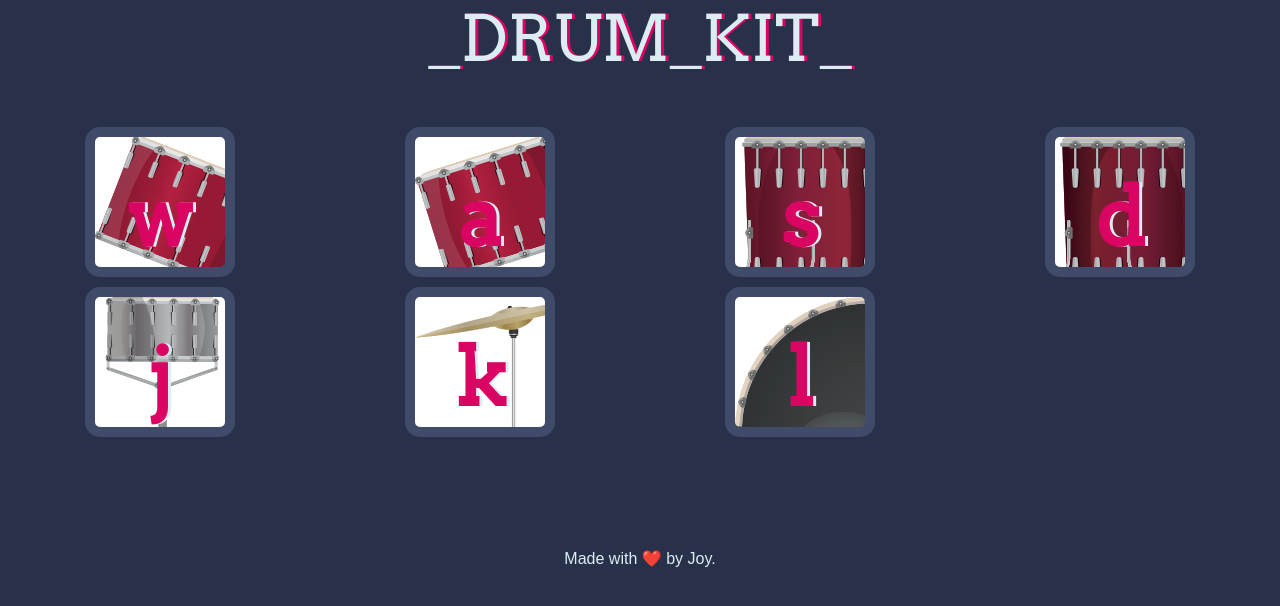
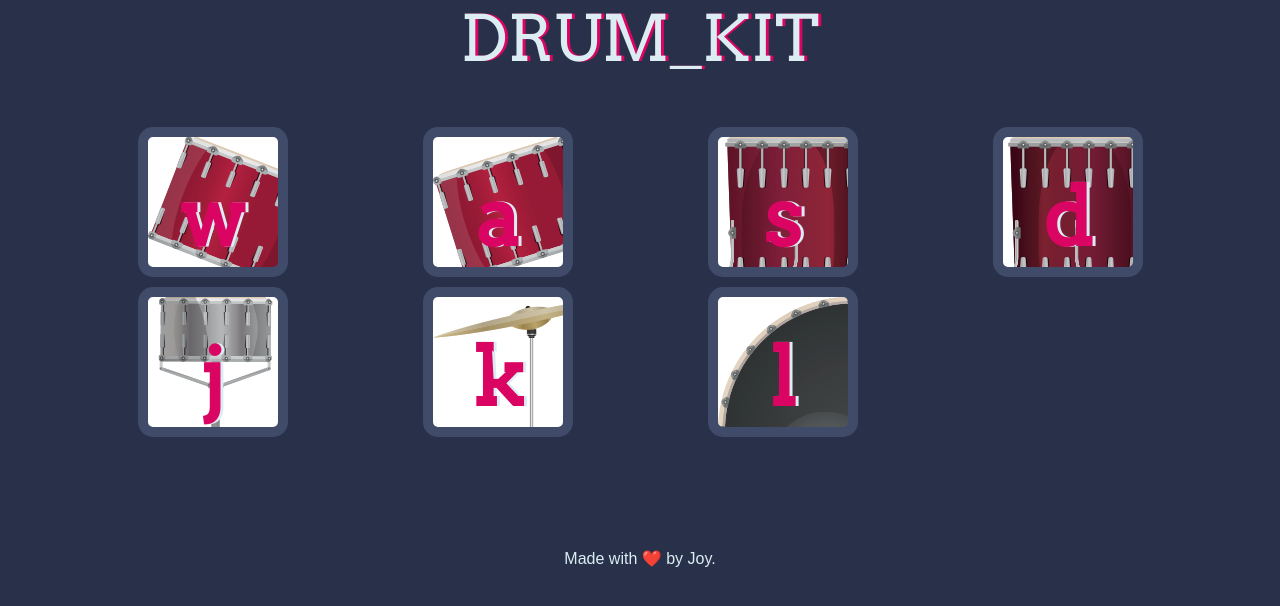
Before and after one commit to Joy-Prince/Drum-Kit, a plain HTML site: page index.html in a window 1280 px wide. Drawn offline with nearby package versions, Linux system fonts and the light colour scheme.

Commit message:
Drum-Kit

```diff
--- a/index.html
+++ b/index.html
@@ -1,25 +1,29 @@
 <!DOCTYPE html>
-<html lang="en" dir="ltr">
-
+<html>
 <head>
 	<meta charset="utf-8">
-  <title>Drum Kit</title>
+	<meta name="viewport" content="width=device-width, initial-scale=1">
+	<title>Drum-Kit</title>
 
-  <link rel="stylesheet" href="styles.css">
+	<link rel="stylesheet" type="text/css" href="styles.css">
+	 <!--Bootstrap Icons-->
+  	<link rel="stylesheet" href="https://cdn.jsdelivr.net/npm/bootstrap-icons@1.5.0/font/bootstrap-icons.css">
 
-  <link href="https://cdn.jsdelivr.net/npm/bootstrap@5.1.3/dist/css/bootstrap.min.css" rel="stylesheet" integrity="sha384-1BmE4kWBq78iYhFldvKuhfTAU6auU8tT94WrHftjDbrCEXSU1oBoqyl2QvZ6jIW3" crossorigin="anonymous">
+  	<!-- Bootstrap Style-->
+  	<link href="https://cdn.jsdelivr.net/npm/bootstrap@5.1.3/dist/css/bootstrap.min.css" rel="stylesheet">
+  	<link href="https://cdn.jsdelivr.net/npm/bootstrap@5.1.1/dist/css/bootstrap.min.css" rel="stylesheet">
+  	<link rel='stylesheet' id='bs_css-css'  href='https://ajax.aspnetcdn.com/ajax/bootstrap/4.6.0/css/bootstrap.min.css'
+  	type='text/css' media='all' />
+
+  	<link rel="stylesheet" href="https://unpkg.com/aos@next/dist/aos.css" />
 
   	<link href="https://fonts.googleapis.com/css?family=Arvo" rel="stylesheet">
 </head>
-
 <body id="body">
-
 	<div class="container-fluid">
-    <h1 id="title">_DRUM_KIT_</h1>
+		 <h1 id="title">DRUM_KIT</h1>
 	</div>
-
-
-  <div class="container-fluid">
+	<div class="container">
 		<div class="row">
 			<div class="col-12 col-sm-4 col-md-4 col-lg-3">
         		<button class="w drum">w</button>
@@ -45,14 +49,19 @@
 		</div>
 	</div>
 
-
-
 	<footer>
     	Made with ❤️ by Joy.
   	</footer>
 
 	<script src="index.js"></script>
-  <script src="https://cdn.jsdelivr.net/npm/bootstrap@5.1.3/dist/js/bootstrap.bundle.min.js" integrity="sha384-ka7Sk0Gln4gmtz2MlQnikT1wXgYsOg+OMhuP+IlRH9sENBO0LRn5q+8nbTov4+1p" crossorigin="anonymous"></script>
+	<!-- jQuery library -->
+  	<script src="https://cdn.jsdelivr.net/npm/jquery@3.5.1/dist/jquery.slim.min.js"></script>
+
+  	<!-- Popper JS -->
+  	<script src="https://cdn.jsdelivr.net/npm/popper.js@1.16.1/dist/umd/popper.min.js"></script>
+
+  	<!-- Latest compiled JavaScript -->
+  	<script src="https://cdn.jsdelivr.net/npm/bootstrap@5.1.3/dist/js/bootstrap.bundle.min.js"></script>
+  	<script type='text/javascript' src='https://ajax.aspnetcdn.com/ajax/bootstrap/4.6.0/bootstrap.min.js' id='bs_js-js'></script>
 </body>
-
 </html>
```
Lines whose indentation alone changed are shown as unchanged.
